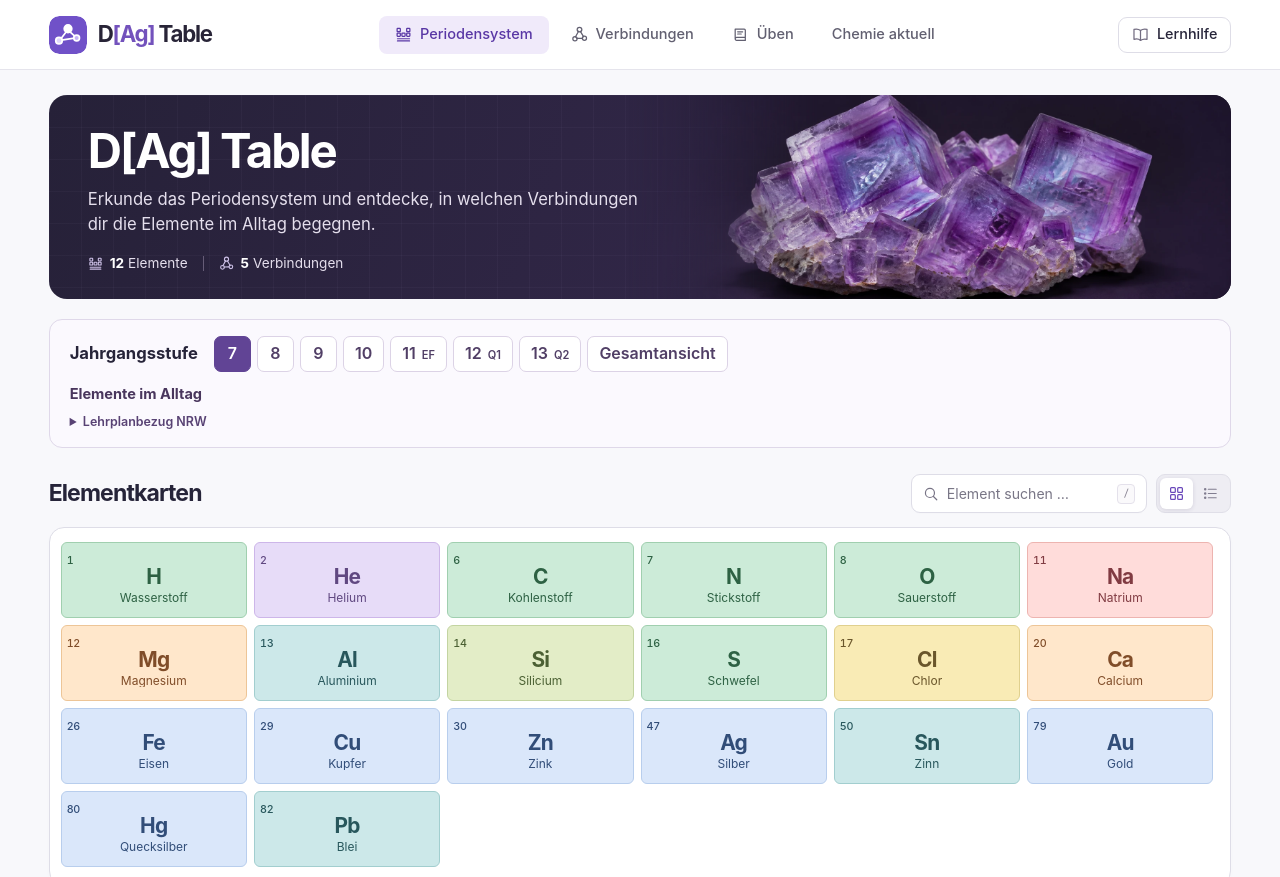
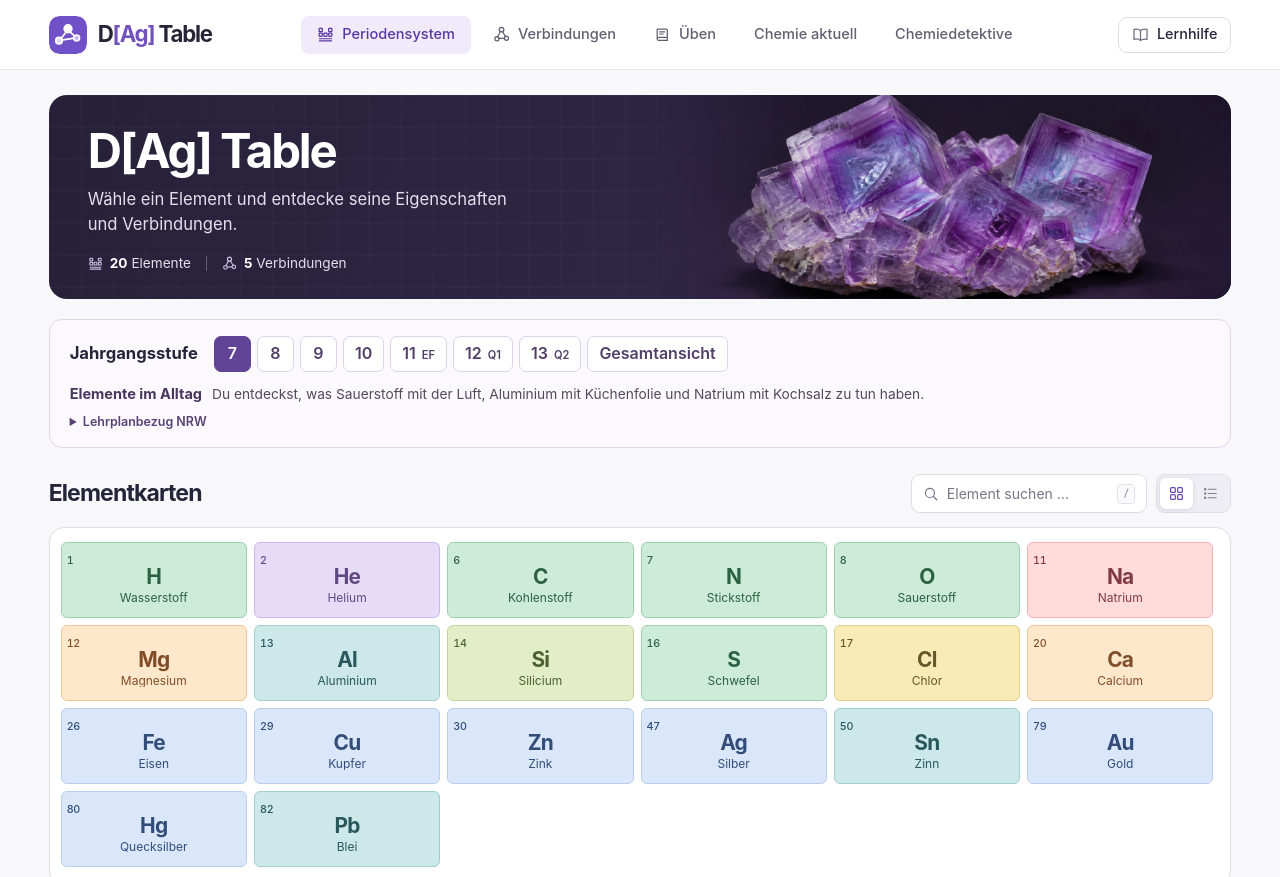
Before and after one commit to ZazarosDD/D-Ag-Table, a plain HTML site: page docs/index.html in a window 1280 px wide. Shown: the top 877 px of the page. Drawn offline with Linux system fonts and the light colour scheme.

Commit message:
Add Chemiedetektive navigation and workspace

```diff
--- a/docs/index.html
+++ b/docs/index.html
@@ -41,6 +41,7 @@
   <link rel="stylesheet" href="redox.css">
   <link rel="stylesheet" href="practice.css">
   <link rel="stylesheet" href="research.css">
+  <link rel="stylesheet" href="detective.css">
   <script type="module" src="app.js"></script>
 </head>
 <body>
@@ -57,6 +58,7 @@
         <a id="redox-nav" href="#redox" data-page="redox" aria-label="Redox und Batterien" hidden><span data-icon="battery"></span><span>Redox<span class="rx-nav-extra"> &amp; Batterien</span></span></a>
         <a href="#ueben" data-page="ueben"><span data-icon="book-open"></span>Üben</a>
         <a href="#forschung" data-page="forschung">Chemie aktuell</a>
+        <a href="#detektive" data-page="detektive">Chemiedetektive</a>
       </nav>
       <button type="button" class="help-button" data-action="help"><span data-icon="book"></span>Lernhilfe</button>
     </div>
@@ -145,6 +147,7 @@
       <div class="rx-choices" id="redox-choices" role="group" aria-labelledby="rx-select-title"></div>
       <article class="rx-study" id="redox-study" aria-labelledby="rx-cell-title"></article>
     </section>
+    <section id="detective-section" class="collection" hidden aria-label="Chemiedetektive"><div id="detective-root"></div></section>
     <section id="research-section" class="collection" hidden aria-label="Chemie aktuell"><div id="research-root"></div></section>
     <section id="practice-section" class="collection" aria-label="Übungen zum Chemieunterricht" hidden><div id="practice-root"></div></section>
     <noscript>Bitte aktiviere JavaScript, um Elemente, Verbindungen und Übungen zu erkunden.</noscript>
```
